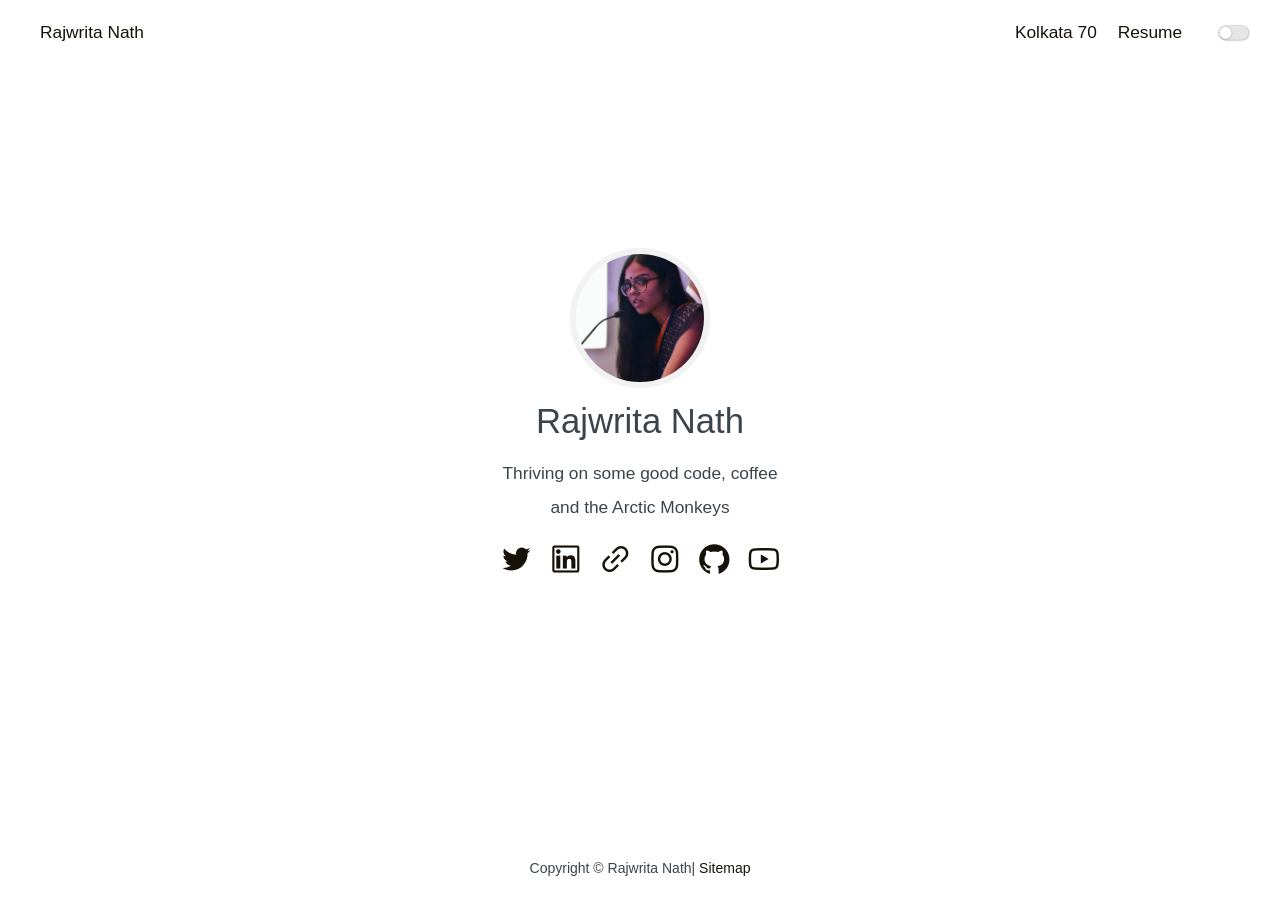
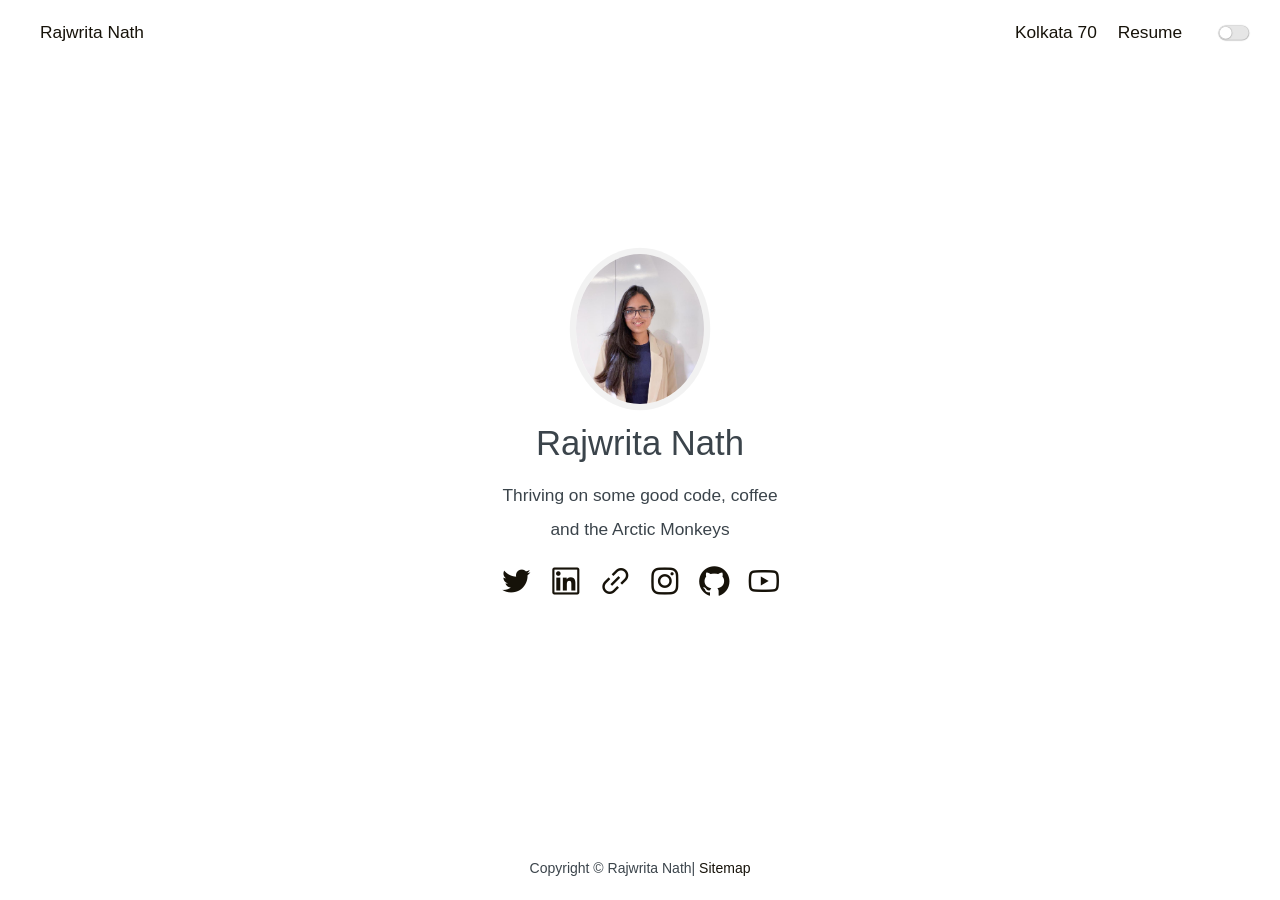
Before and after one commit to Rajwrita/rajwrita.github.io, a Jekyll site: the page built from index.md, in a window 1280 px wide. Built offline with Jekyll 4.4.1, drawn with Linux system fonts in a browser that asks for light colours.

Commit message:
add profile picture

```diff
--- a/_layouts/home.html
+++ b/_layouts/home.html
@@ -5,7 +5,7 @@ layout: default
 <div class="main">
     <div class="container">
         <div class="intro">
-            <div class="avatar"><img src="{{site.url}}/assets/Rajwrita.jpg"></div>
+            <div class="avatar"><img src="{{site.url}}/assets/Rajwrita_profile_picture.jpeg"></div>
             <div class="nickname">Rajwrita Nath</div>
             <div class="description">
                 <p>Thriving on some good code, coffee <br> and the Arctic Monkeys</p>
```
